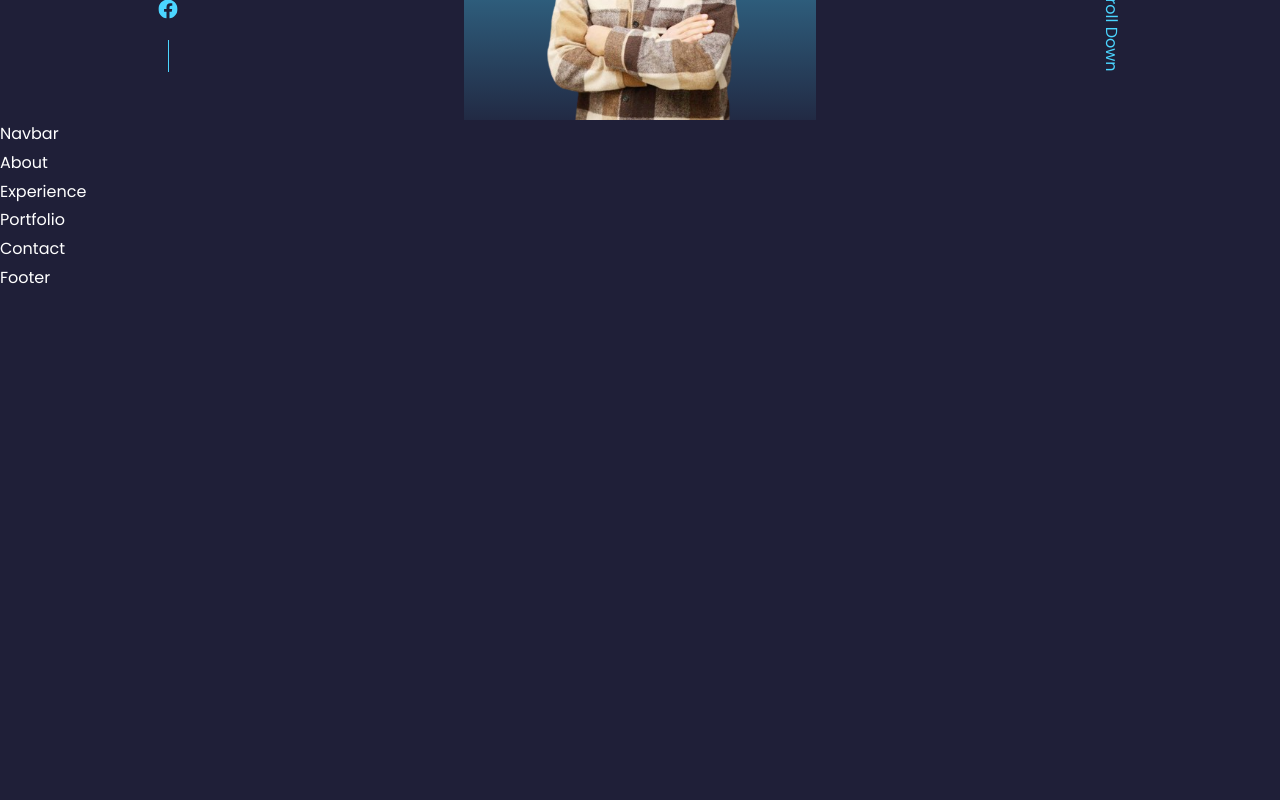
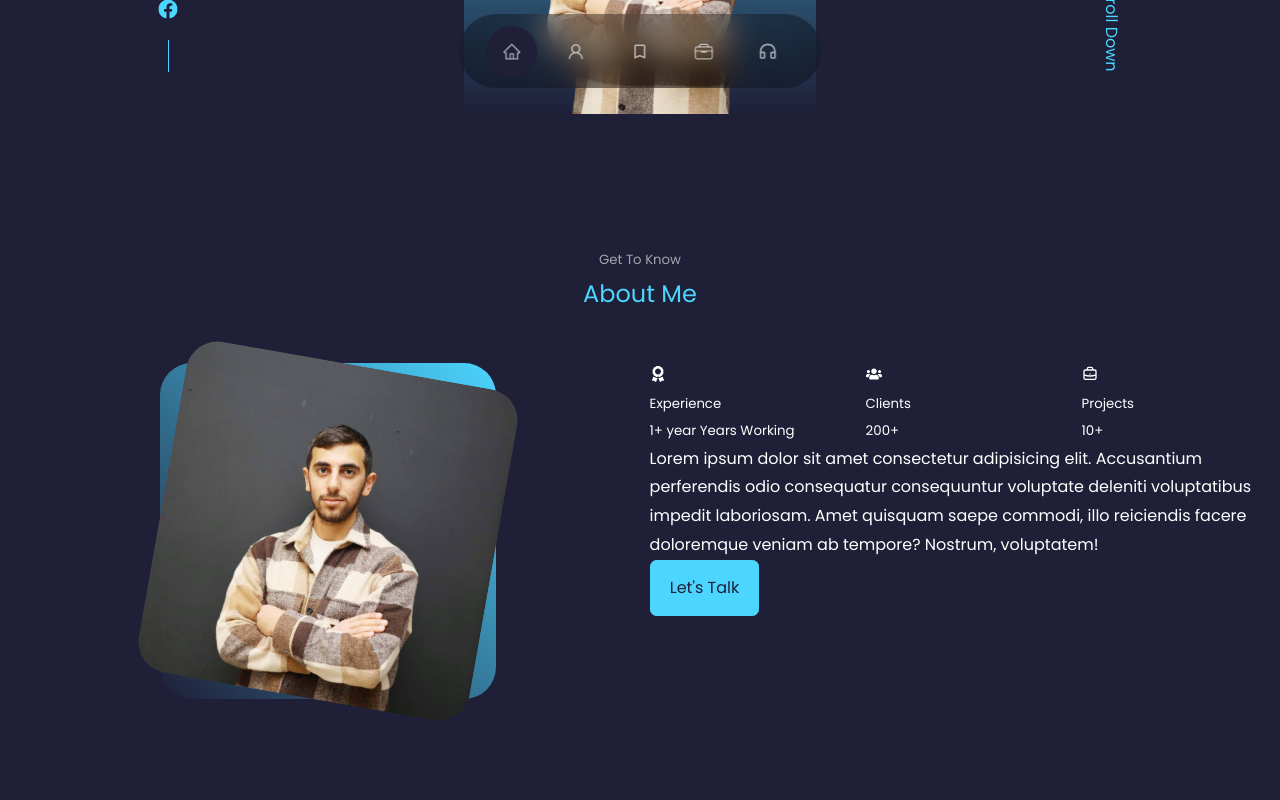
Before and after one commit to shahbazyyan/Portfolio, a React (Create React App) app: page / in a window 1280 px wide. Shown: the part 680-1480 px from the top of the page. Before the commit the page ends 973 px from the top, so only its background shows below. Built offline with nearby package versions, Linux system fonts and the light colour scheme.

Commit message:
Complated header components, created navbar component, now working in about part

```diff
--- a/src/components/about/About.jsx
+++ b/src/components/about/About.jsx
@@ -1,9 +1,47 @@
 import React from 'react';
 import './about.css';
+import me from '../../assets/me.jpeg';
+import { FaAward, FaUsers } from 'react-icons/fa';
+import { HiOutlineBriefcase } from "react-icons/hi";
+
 
 function About() {
   return (
-    <div>About</div>
+    <section id='about'>
+      <h5>Get To Know</h5>
+      <h2>About Me</h2>
+      <div className="container about-container">
+        <div className="about-me">
+          <div className="about-me-img">
+            <img src={me} alt="img" />
+          </div>
+        </div>
+
+        <div className="about-content">
+          <div className="about_cards">
+            <article className='about-card'>
+              <FaAward className='about-icon'/>
+              <h5>Experience</h5>
+              <small>1+ year Years Working</small>
+            </article>
+            <article className='about-card'>
+              <FaUsers className='about-icon'/>
+              <h5>Clients</h5>
+              <small>200+</small>
+            </article>
+            <article className='about-card'>
+              <HiOutlineBriefcase className='about-icon'/>
+              <h5>Projects</h5>
+              <small>10+</small>
+            </article>
+          </div>
+
+           <p>Lorem ipsum dolor sit amet consectetur adipisicing elit. Accusantium perferendis odio consequatur consequuntur voluptate deleniti voluptatibus impedit laboriosam. Amet quisquam saepe commodi, illo reiciendis facere doloremque veniam ab tempore? Nostrum, voluptatem!</p>
+           <a href="#contact" className='btn btn-primary'>Let's Talk</a>
+
+        </div>
+      </div>
+    </section>
   )
 }
 
--- a/src/components/about/about.css
+++ b/src/components/about/about.css
@@ -0,0 +1,36 @@
+.about-container {
+    display: grid;
+    grid-template-columns: 35% 65%;
+    gap: 16%;
+}
+
+.about-me {
+    width: 100%;
+    aspect-ratio: 1/1;
+    border-radius: 2rem;
+    background: linear-gradient(45deg, transparent, var(--color-primary, transparent));
+    display: grid;
+    place-items: centre;
+}
+
+.about-me-img {
+    overflow: hidden;
+    border-radius: 2rem;
+    transform: rotate(10deg);
+    transition: .4s;
+}
+
+.about-me-img:hover {
+    transform: rotate(0deg);
+}
+
+
+.about_cards {
+    display: grid;
+    grid-template-columns: repeat(3,1fr);
+    gap: 1.5rem;
+}
+
+.about_card {
+    background: var(--color-bg-variant);
+}
--- a/src/components/contact/Contact.jsx
+++ b/src/components/contact/Contact.jsx
@@ -3,7 +3,7 @@ import './contact.css';
 
 function Contact() {
   return (
-    <div>Contact</div>
+    <section id='contact'>Contact</section>
   )
 }
 
--- a/src/components/experience/Experience.jsx
+++ b/src/components/experience/Experience.jsx
@@ -3,7 +3,7 @@ import './experience.css';
 
 function Experience() {
   return (
-    <div>Experience</div>
+    <section id='experience'>Experience</section>
   )
 }
 
--- a/src/components/hedaer/HeadersSM.jsx
+++ b/src/components/hedaer/HeadersSM.jsx
@@ -4,14 +4,15 @@ import { BsLinkedin, BsFacebook, BsGithub } from 'react-icons/bs';
 function HeadersSM() {
     return (
         <div className='header-sm'>
-            <a href="" target='_blank'>
-                <BsLinkedin className='icons-sm'/>
+            <a href="https://www.linkedin.com/in/david-shahbazyan-82834226b/
+" target='_blank'>
+                <BsLinkedin className='icons-sm' />
             </a>
-            <a href="" target='_blank'>
-                <BsGithub className='icons-sm'/>
+            <a href="https://github.com/shahbazyyan" target='_blank'>
+                <BsGithub className='icons-sm' />
             </a>
-            <a href="" target='_blank'>
-                <BsFacebook className='icons-sm'/>
+            <a href="https://www.facebook.com/gooodmannn" target='_blank'>
+                <BsFacebook className='icons-sm' />
             </a>
         </div>
     )
--- a/src/components/hedaer/header.css
+++ b/src/components/hedaer/header.css
@@ -1,6 +1,6 @@
 header {
     height: 100vh;
-    padding-top: 7rem;
+    padding-top: 5rem;
     overflow: hidden;
 }
 
@@ -76,9 +76,16 @@ header {
 }
 
 @media screen and (max-width: 1024px) {
-
+   header {
+    height: 68vh;
+   }
 }
 
 @media screen and (max-width: 1024px) {
-
+   header {
+    height: 100vh;
+   }
+   .header-sm, .scroll-down {
+     display: none;
+   }
 }
--- a/src/components/navbar/Navbar.jsx
+++ b/src/components/navbar/Navbar.jsx
@@ -1,10 +1,55 @@
-import React from 'react';
+import React, { useState } from 'react';
 import './navbar.css';
+import {AiOutlineHome, AiOutlineUser } from 'react-icons/ai';
+import { IoBriefcaseOutline } from "react-icons/io5";
+import { MdOutlineBookmarkBorder } from "react-icons/md";
+import { RiHeadphoneLine } from "react-icons/ri";
+import ScrollReveal from 'scrollreveal';
+
+
 
 function Navbar() {
+
+  const sr = ScrollReveal({
+    distance: '60px',
+    duration: 2200,
+    delay: 500,
+    reset: true
+  });
+
+  sr.reveal("nav", {
+    delay: 500,
+    origin: 'bottom',
+  });
+
+  const [activenav, setActivenav] = useState("#");
+
+  const handleClick = (link) => {
+    setActivenav(link);
+  };
+
+  const links = [
+    { href: "#", icon: <AiOutlineHome /> },
+    { href: "#about", icon: <AiOutlineUser /> },
+    { href: "#experience", icon: <MdOutlineBookmarkBorder /> },
+    { href: "#portfolio", icon: <IoBriefcaseOutline /> },
+    { href: "#contact", icon: <RiHeadphoneLine /> },
+  ];
+
   return (
-    <div>Navbar</div>
-  )
+    <nav>
+      {links.map((link, index) => (
+        <a
+          key={index}
+          href={link.href}
+          className={activenav === link.href ? "active" : ""}
+          onClick={() => handleClick(link.href)}
+        >
+          {link.icon}
+        </a>
+      ))}
+    </nav>
+  );
 }
 
 export default Navbar
--- a/src/components/navbar/navbar.css
+++ b/src/components/navbar/navbar.css
@@ -0,0 +1,32 @@
+nav {
+    position: fixed;
+    background: rgba(0, 0, 0, .3);
+    padding: .7rem 1.7rem;
+    display: flex;
+    justify-content: center;
+    gap: .8rem;
+    border-radius: 3rem;
+    backdrop-filter: blur(1rem);
+    bottom: 2rem;
+    left: 50%;
+    transform: translateX(-50%);
+    z-index: 2;
+}
+
+nav a {
+    background: transparent;
+    padding: 1rem;
+    border-radius: 50%;
+    display: flex;
+    color: var(--color-light);
+    font-size: 1.2rem;
+}
+
+nav a:hover {
+    background: rgba(0, 0, 0, .4);
+}
+
+nav a.active {
+    background: var(--color-bg);
+    color: var(--color-light);
+}
--- a/src/components/portfolio/Portfolio.jsx
+++ b/src/components/portfolio/Portfolio.jsx
@@ -3,7 +3,7 @@ import './portfolio.css';
 
 function Portfolio() {
   return (
-    <div>Portfolio</div>
+    <section id='portfolio'>Portfolio</section>
   )
 }
 
--- a/src/index.css
+++ b/src/index.css
@@ -53,6 +53,7 @@ h1 {
 
 section {
     margin-top: 8rem;
+    height: 100vh;
 }
 
 section > h2, section > h5 {
```
